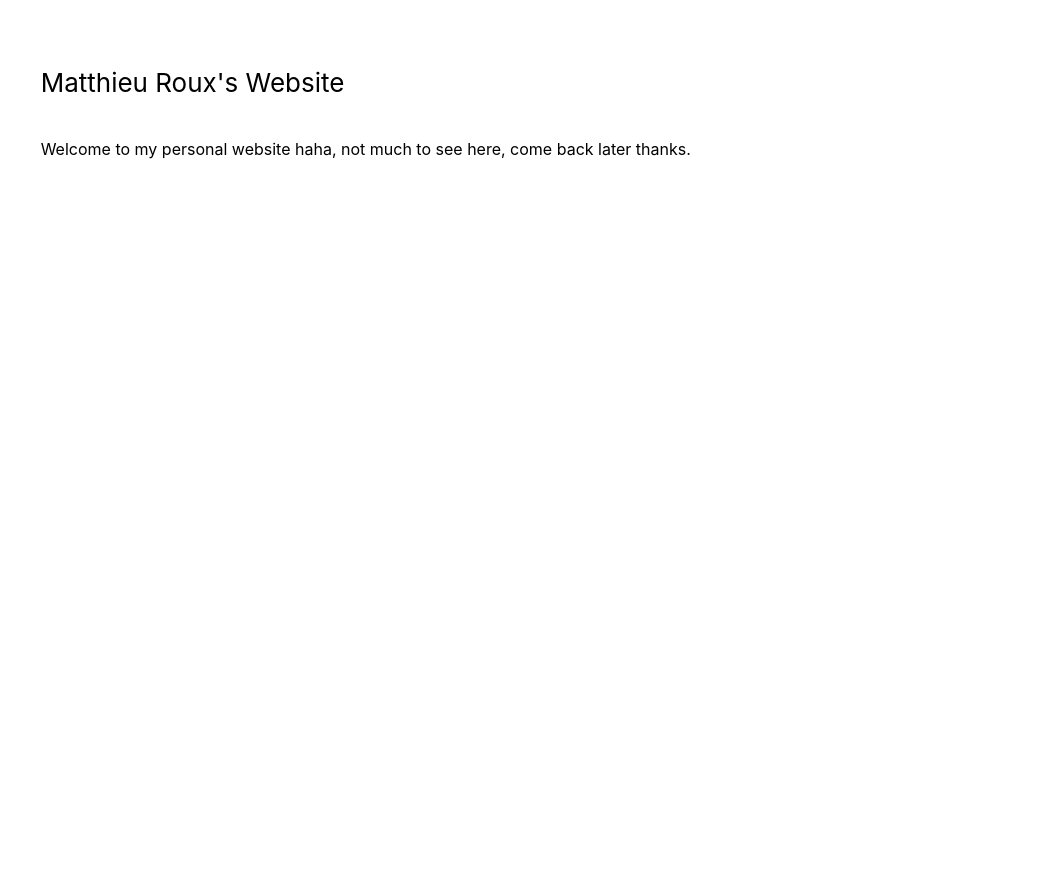
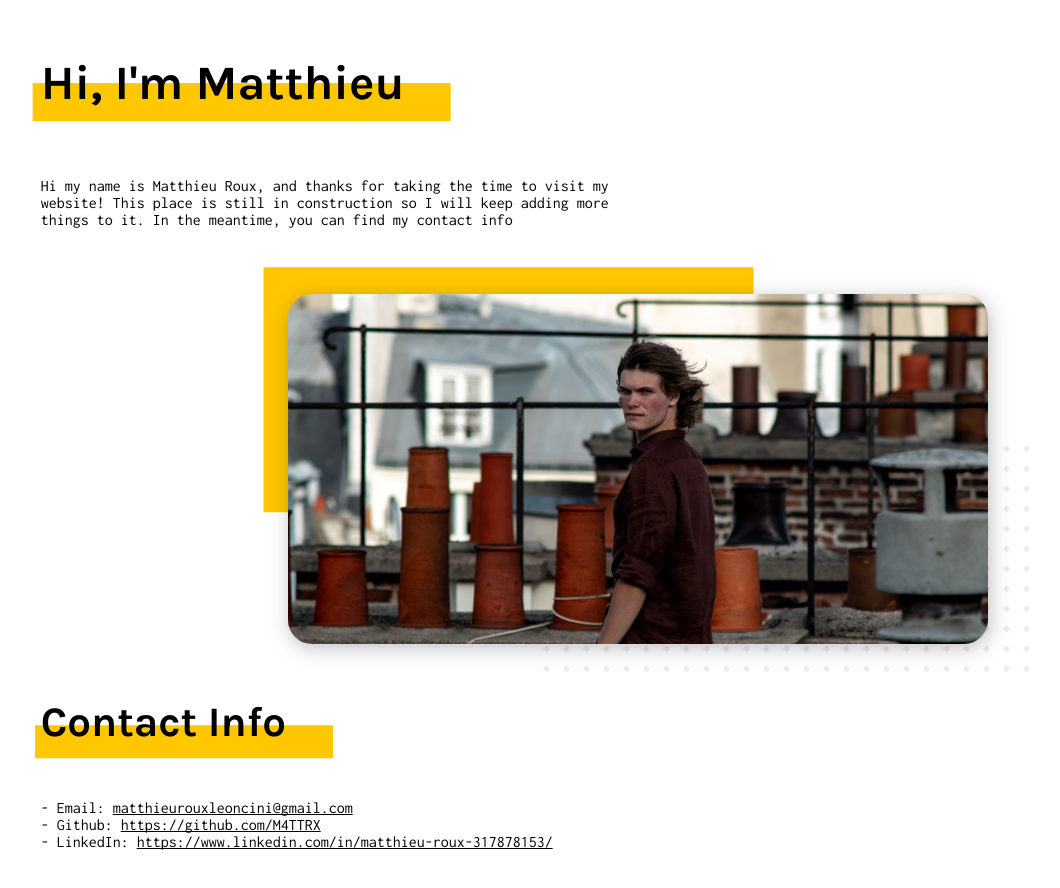
Before and after one commit to M4TTRX/matthieu-roux-website, a React (Create React App) app: page / in a window 1280 px wide. Shown: the top 888 px of the page, without its empty margins (2-1062 px from the left). Before the commit the page ends 800 px from the top, so only its background shows below. Built offline with nearby package versions, Linux system fonts and the light colour scheme.

Commit message:
Added a cool pic of myself

```diff
--- a/package.json
+++ b/package.json
@@ -8,6 +8,7 @@
     "@testing-library/react": "^9.3.2",
     "@testing-library/user-event": "^7.1.2",
     "gh-pages": "^3.1.0",
+    "node-sass": "^4.14.1",
     "react": "^16.13.1",
     "react-dom": "^16.13.1",
     "react-scripts": "3.4.3"
--- a/src/App.css
+++ /dev/null
@@ -1,27 +0,0 @@
-.App {
-  text-align: start;
-  padding: 32pt;
-  display: flex;
-}
-
-.App-header {
-  min-height: 10vh;
-  display: flex;
-  flex-direction: column;
-  justify-content: center;
-  font-size: calc(10px + 2vmin);
-  color: black;
-}
-
-.App-link {
-  color: #61dafb;
-}
-
-@keyframes App-logo-spin {
-  from {
-    transform: rotate(0deg);
-  }
-  to {
-    transform: rotate(360deg);
-  }
-}
--- a/src/App.js
+++ b/src/App.js
@@ -1,19 +1,78 @@
-import React from 'react';
-import './App.css';
+import React from "react";
+import "./App.scss";
+import CoverPicture from "./components/coverPicture";
 
 function App() {
+  const contactMeSection = creatContactMeSection();
+  const createMyProjects = createMyProjectsSection();
   return (
     <div className="App">
       <div>
-        <header className="App-header">
-          Matthieu Roux's Website
-      </header>
-        <p>
-          Welcome to my personal website haha, not much to see here, come back later thanks.
-      </p>
+        <header className="title">Hi, I'm Matthieu</header>
+        <div className="underline-title"> </div>
+        <div className="flexRow">
+          <p className="limited-width">
+            Hi my name is Matthieu Roux, and thanks for taking the time to visit
+            my website! This place is still in construction so I will keep
+            adding more things to it. In the meantime, you can find my contact
+            info
+          </p>
+          <div className="image-container">
+            {CoverPicture()}
+            <div className="yellow-cover-decoration"></div>
+            <div className="black-cover-decoration"></div>
+            {/* <div className="dot-pattern-decoration"></div> */}
+          </div>
+        </div>
       </div>
+      {contactMeSection}
     </div>
   );
 }
 
+function creatContactMeSection() {
+  return (
+    <div>
+      {createHeader1("Contact Info")}
+      <p>
+        - Email:{" "}
+        <a href="mailto:matthieurouxleoncini@gmail.com" className="url">
+          matthieurouxleoncini@gmail.com
+        </a>
+        <br />- Github:{" "}
+        <a href="https://github.com/M4TTRX" className="url">
+          https://github.com/M4TTRX
+        </a>
+        <br />- LinkedIn:{" "}
+        <a
+          href="https://www.linkedin.com/in/matthieu-roux-317878153/"
+          className="url"
+        >
+          https://www.linkedin.com/in/matthieu-roux-317878153/
+        </a>
+      </p>
+    </div>
+  );
+}
+
+function createMyProjectsSection() {
+  return (
+    <div>
+      {createHeader1("My Projects")}
+      <p>
+        Wonder what I can make? Here's a list of some of the work I have made
+        both for a class and during my free time.
+      </p>
+    </div>
+  );
+}
+
+function createHeader1(header) {
+  return (
+    <div>
+      <header className="h1">{header}</header>
+      <div className="underline-h1"></div>
+    </div>
+  );
+}
 export default App;
--- /dev/null
+++ b/src/App.scss
@@ -0,0 +1,168 @@
+// Global Variables
+
+// Primary Colors
+$primary-color: #ffc700;
+$light-grey: #ebebeb;
+
+/* Main layout elements */
+.App {
+  text-align: start;
+  padding: 32pt;
+  display: flex;
+  flex-direction: column;
+}
+.flexRow {
+  justify-content: space-between;
+  display: flex;
+  flex-direction: row;
+  flex-wrap: wrap;
+  height: 100%;
+}
+
+/* Title */
+
+.title {
+  z-index: 1;
+  position: relative;
+  min-height: 10vh;
+  display: flex;
+  flex-direction: column;
+  justify-content: center;
+  font-size: calc(24px + 3vmin);
+  color: black;
+}
+.underline-title {
+  font-size: calc(24px + 3vmin);
+  position: relative;
+  z-index: 0;
+  transform: translate(-2%, -105%);
+  background-color: #ffc700;
+  max-width: 35%;
+  min-width: 380px;
+  min-height: 38px;
+  animation: 1s cubic-bezier(0.075, 0.82, 0.165, 1) 0s slide-in-title;
+  justify-content: right;
+}
+
+/* Headers  */
+.h1 {
+  flex-direction: column;
+  position: relative;
+  z-index: 1;
+  min-height: 7vh;
+  display: flex;
+  justify-content: center;
+  font-size: calc(18px + 3vmin);
+  color: black;
+}
+.underline-h1 {
+  position: relative;
+  z-index: 0;
+  transform: translate(-2%, -75%);
+  background-color: #ffc700;
+  max-width: 25%;
+  min-width: 250px;
+  min-height: 33px;
+  animation: 1s cubic-bezier(0.075, 0.82, 0.165, 1) 300ms slide-in-h1;
+  justify-content: right;
+}
+
+/* Basics formatting */
+p.limited-width {
+  max-width: 600px;
+  padding-bottom: 50px;
+}
+.url {
+  color: black;
+  text-decoration-color: light-grey;
+  text-decoration-line: underline;
+  text-decoration-skip-ink: none;
+  transition: text-decoration-color 500ms ease-in 0s 1 slideInFromLeft;
+}
+.url:hover {
+  text-decoration-skip-ink: none;
+  text-decoration-color: #ffc700;
+  text-decoration-line: underline;
+}
+
+/* Image formatting */
+.image-container {
+  justify-content: center;
+  max-width: 700px;
+  max-height: 350px;
+  min-width: 300px;
+  margin: 0px auto 0px auto;
+  padding-bottom: 50px;
+}
+img.coverPhoto {
+  position: relative;
+  z-index: 2;
+  filter: drop-shadow(2px 4px 10px rgba(0, 0, 0, 0.25));
+  object-fit: cover;
+  border-radius: 24px;
+  height: 100%;
+  width: 100%;
+}
+
+.yellow-cover-decoration {
+  position: relative;
+  z-index: 1;
+  width: 70%;
+  height: 70%;
+  background-color: #ffc700;
+  transform: translate(-5%, -155%);
+}
+
+// dot pattern
+$bg-color: white;
+$dot-color: #000000;
+
+// Dimensions
+$dot-size: 1px;
+$dot-space: 22px;
+.black-cover-decoration {
+  position: relative;
+  z-index: 1;
+  width: 71%;
+  height: 70%;
+  background-image: radial-gradient(#ebebeb 20%, transparent 20%);
+  background-color: white;
+  transform: translate(50%, -185%);
+  background-position: 0 0, 25px 25px;
+  background-size: 20px 20px;
+}
+.dot-pattern-decoration {
+  transform: translate(5%, 20%);
+  position: relative;
+  z-index: 0;
+  width: 70%;
+  height: 70%;
+  background: linear-gradient(
+        90deg,
+        $bg-color ($dot-space - $dot-size),
+        transparent 1%
+      )
+      center,
+    linear-gradient($bg-color ($dot-space - $dot-size), transparent 1%) center,
+    $dot-color;
+  background-size: $dot-space $dot-space;
+}
+
+/* Animations Keyframes */
+
+@keyframes slide-in-title {
+  from {
+    transform: translate(-100%, -105%) scaleX(0);
+  }
+  to {
+    transform: translate(-2%, -105%) scaleX(1);
+  }
+}
+@keyframes slide-in-h1 {
+  from {
+    transform: translate(-100%, -75%) scaleX(0);
+  }
+  to {
+    transform: translate(-2%, -75%) scaleX(1);
+  }
+}
--- /dev/null
+++ b/src/components/coverPicture.js
@@ -0,0 +1,13 @@
+import React from "react";
+
+function CoverPicture() {
+  return (
+    <img
+      src={require("../resources/matthieu-roux-profile.webp")}
+      alt="a cool pic of me"
+      className="coverPhoto"
+    ></img>
+  );
+}
+
+export default CoverPicture;
--- a/src/index.css
+++ b/src/index.css
@@ -1,10 +1,14 @@
+@import url('https://fonts.googleapis.com/css2?family=Inconsolata&family=Karla:wght@700&display=swap');
+
 body {
   margin: 0;
-  font-family: -apple-system, BlinkMacSystemFont, 'Segoe UI', 'Roboto', 'Oxygen',
-    'Ubuntu', 'Cantarell', 'Fira Sans', 'Droid Sans', 'Helvetica Neue',
-    sans-serif;
+  font-family: 'Inconsolata', monospace;
   -webkit-font-smoothing: antialiased;
   -moz-osx-font-smoothing: grayscale;
+}
+
+header {
+  font-family: 'Karla', sans-serif;
 }
 
 code {
```
Also changed, not shown: src/resources/matthieu-roux-profile.webp (added), 1 other file (tests, documents, lock files or other folders).
